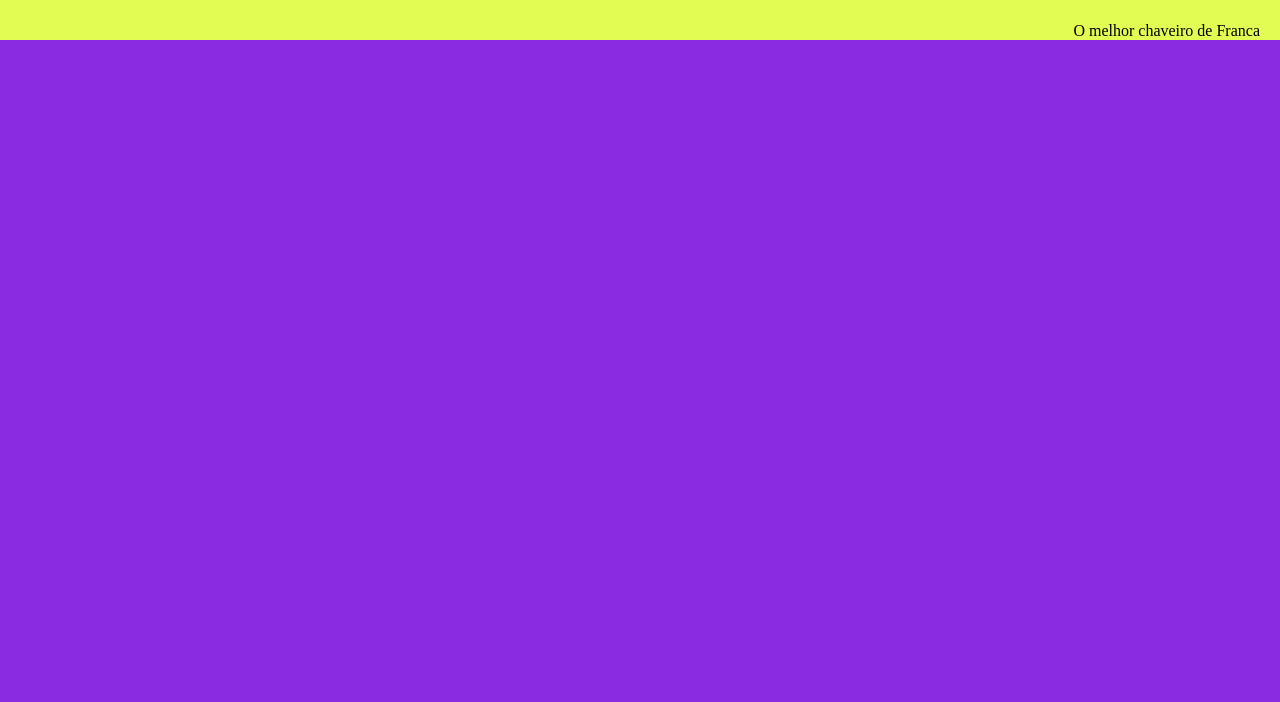
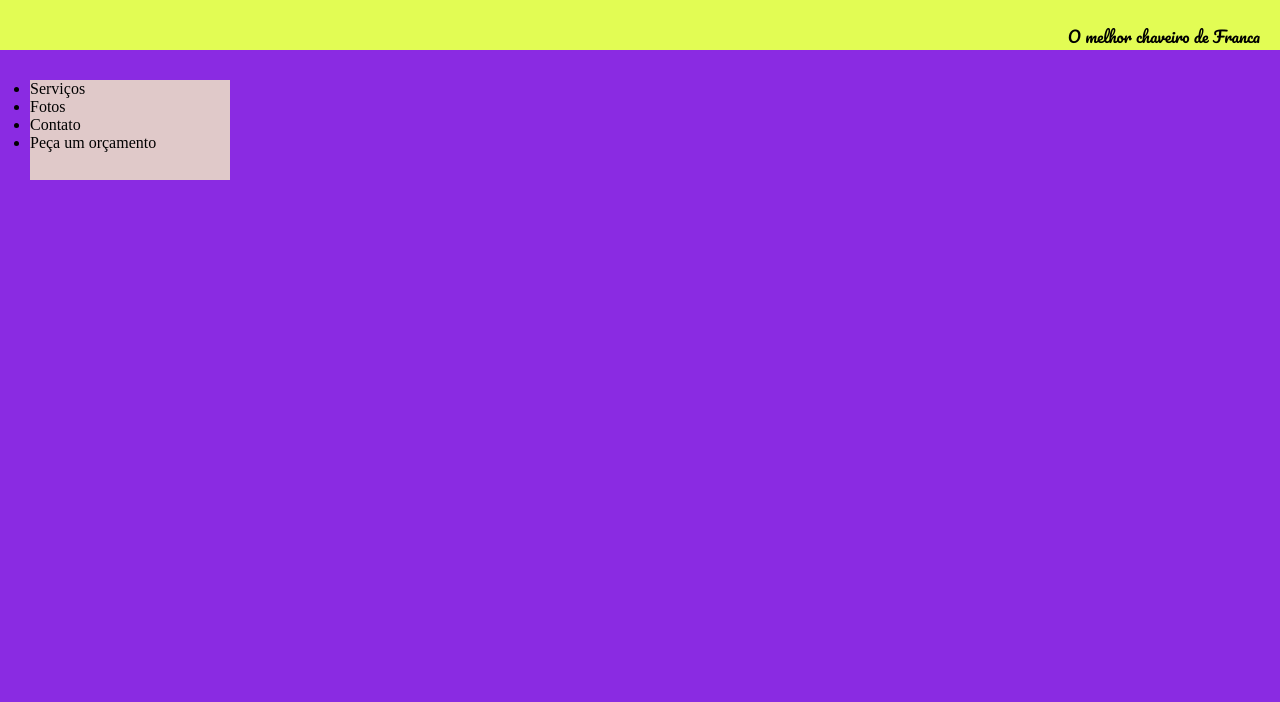
Before and after one commit to rodolfosouza88/Chaveiro-Araujo, a plain HTML site: page index.html in a window 1280 px wide. Shown: the part 98-800 px from the top of the page. Drawn offline with Linux system fonts and the light colour scheme; a web font is replaced by a local one.

Commit message:
criação do menu

```diff
--- a/index.html
+++ b/index.html
@@ -4,7 +4,18 @@
     <meta charset="UTF-8">
     <meta name="viewport" content="width=device-width, initial-scale=1.0">
     <link rel="stylesheet" href="/style.css">
-    <title>Document</title>
+    <link rel="preconnect" href="https://fonts.googleapis.com">
+<link rel="preconnect" href="https://fonts.gstatic.com" crossorigin>
+<link href="https://fonts.googleapis.com/css2?family=Belanosima&family=Dancing+Script&family=Montserrat:w
+ght@300&family=Open+Sans:wght@300&family=Roboto:ital,wght@0,100;0,300;0,500;0,700;1,400&family=Ysabeau+Infa
+nt:ital,wght@1,500;1,700&display=swap" rel="stylesheet">
+<link rel="preconnect" href="https://fonts.googleapis.com">
+<link rel="preconnect" href="https://fonts.gstatic.com" crossorigin>
+<link href="https://fonts.googleapis.com/css2?family=Belanosima&family
+=Dancing+Script&family=Montserrat:wght@300&family=Open+Sans:wght@300&family
+=Pacifico&family=Roboto:ital,wght@0,100;0,300;0,500;0,700;1,400&family=Ysabeau
++Infant:ital,wght@1,500;1,700&display=swap" rel="stylesheet">
+    <title>Chaveiro Araújo</title>
 </head>
 <body>
 
@@ -13,6 +24,14 @@
         <p id="text-header">O melhor chaveiro de Franca</p>
     </header>
 
+    <aside>
+        <ul class="menu">
+            <li>Serviços</li>
+            <li>Fotos</li>
+            <li>Contato</li>
+            <li>Peça um orçamento</li>
+        </ul>
+    </aside>
 
 
     <script src="/script.js"></script>
--- a/style.css
+++ b/style.css
@@ -16,11 +16,20 @@ h1 {
   align-items: center;
   justify-content: center;
   height: 120px;
-  font-family: Georgia, 'Times New Roman', Times, serif;
+  font-family: 'Ysabeau Infant', sans-serif;
 }
 
 #text-header {
   display: flex;
   justify-content: end;
   margin-right: 20px;
+  font-family: 'Pacifico', cursive;
 }
+
+.menu {
+  background-color: rgb(224, 201, 201);
+  width: 200px;
+  height: 100px;
+  margin: 30px;
+  display:block;
+}
```
